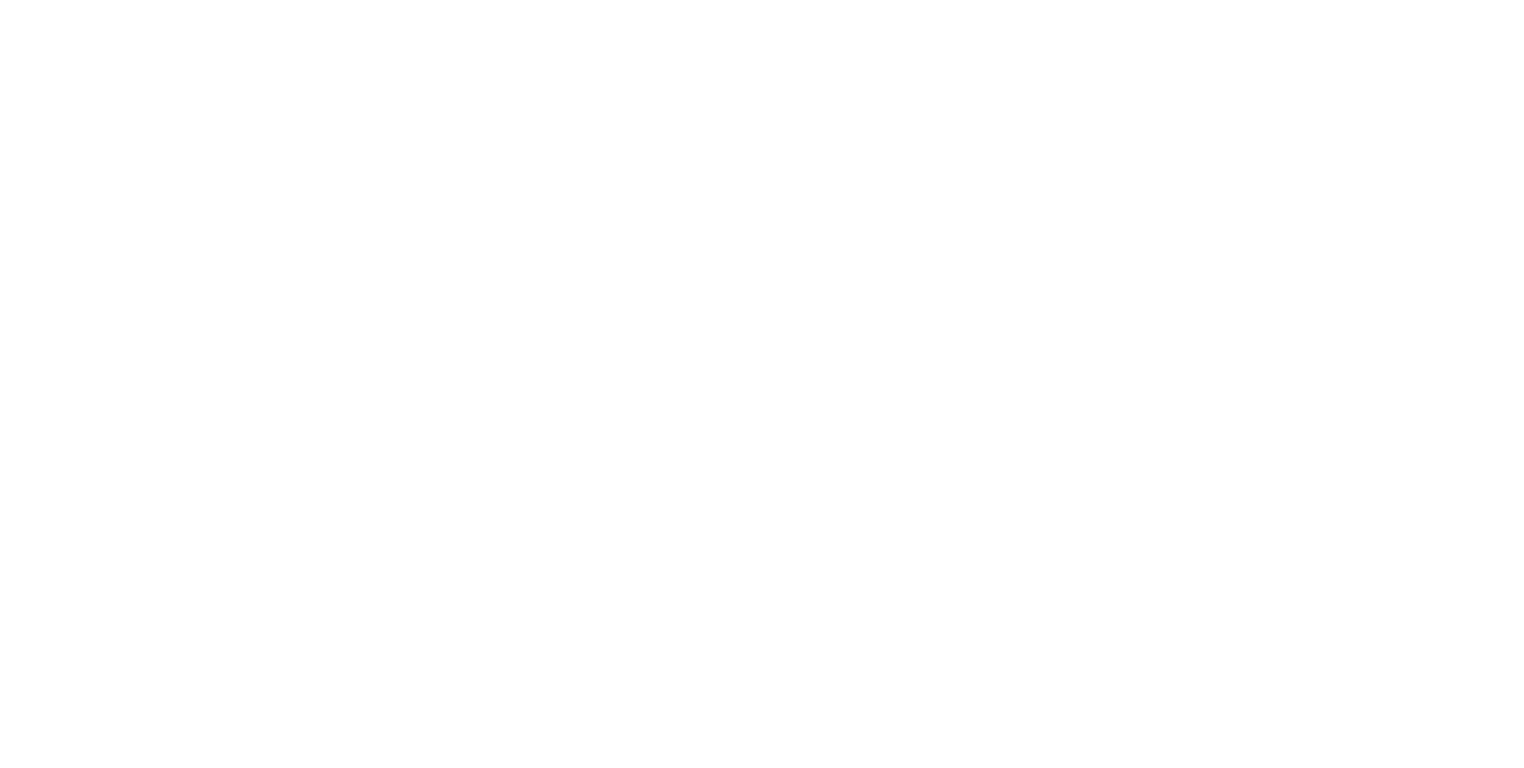
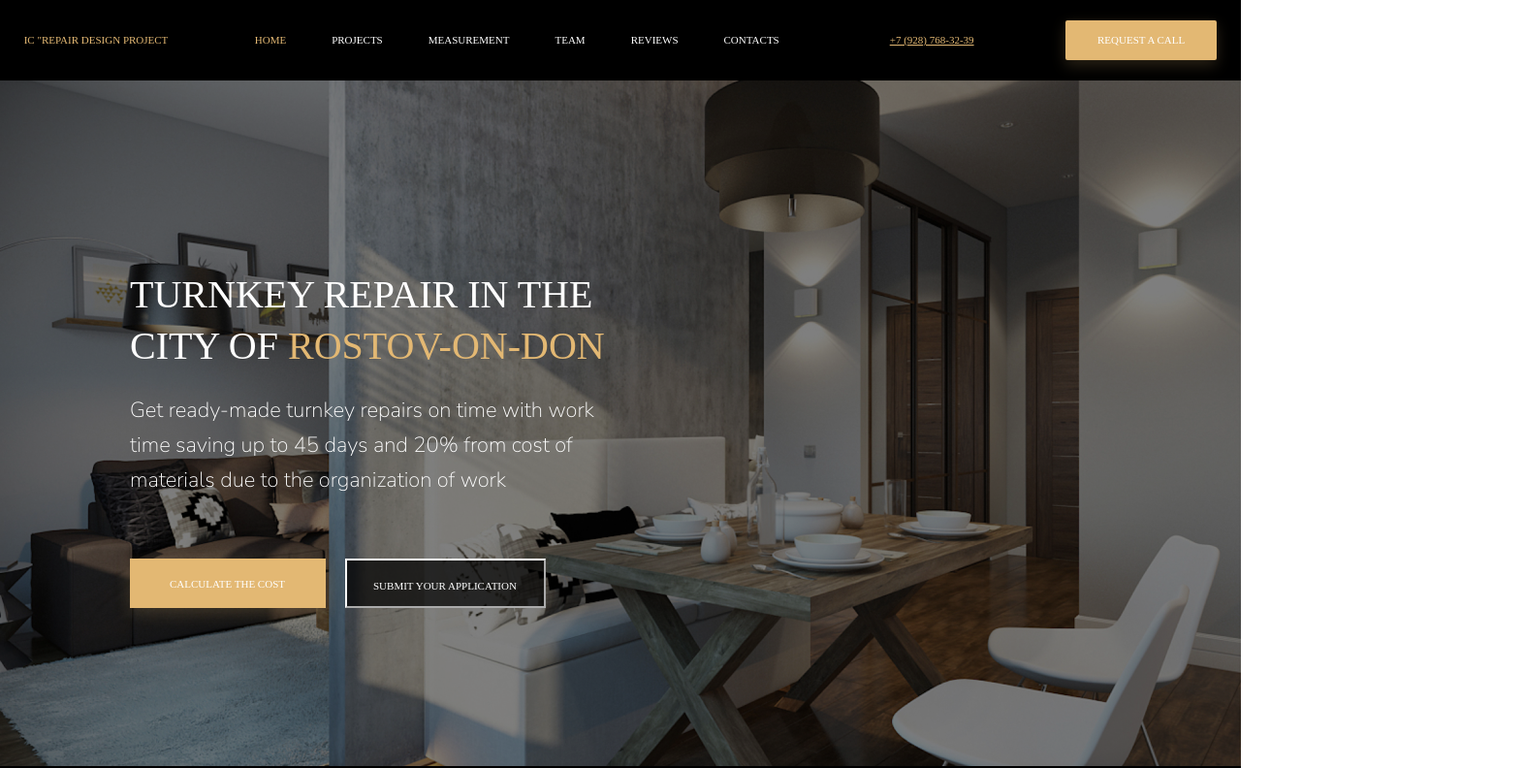
Before and after one commit to mishaShalkow/projectLine, a plain HTML site: page index.html in a window 1280 px wide. Shown: the top 792 px of the page at 97% size, 1572 px wide, since content can reach past the window. Drawn offline with Linux system fonts and the light colour scheme.

Commit message:
Add files via upload

```diff
--- /dev/null
+++ b/css/styles.css
@@ -0,0 +1,219 @@
+@font-face {
+    src: url("../fonts/NunitoSans-ExtraLight.ttf");
+    font-family: "NunitoSans ExtraLight";
+}
+
+body {
+    margin: 0;
+    font-family: 'Nunito Sans', Arial;
+    max-width: 1440px;
+}
+
+body * {
+    box-sizing: border-box;
+}
+
+.title {
+    text-transform: uppercase;
+    font-weight: 400;
+    line-height: 1.3;
+    margin: 0;
+    font-family: 'Yeseva One';
+}
+
+.container {
+    margin: 0 auto;
+}
+
+.button {
+    font-family: 'Nunito Sans';
+    font-size: 11px;
+    line-height: 15px;
+    text-align: center;
+    color: #FFFFFF;
+    text-transform: uppercase;
+}
+
+.button_header {
+    background: #E3B873;
+    box-shadow: 0px 5px 15px rgba(227, 184, 115, 0.2);
+    border-radius: 2px;
+    border: 0;
+    outline: 0;
+    margin: 0;
+    padding: 13px 33px;
+}
+
+.logo {
+    color: #E3B873;
+    font-family: 'Nunito Sans';
+    font-size: 11px;
+    line-height: 15px;
+    text-transform: uppercase;
+}
+
+.header {
+    background-color:black;
+}
+
+.header-content {
+    display: flex;
+    justify-content: space-around;
+    height: 83px;
+    align-items: center;
+}
+
+.header-navigation{
+    list-style: none;
+    display: flex;
+}
+
+.header-navigation__item{
+    margin-right: 47px;
+    font-family: 'Nunito Sans';
+    font-size: 11px;
+    line-height: 15px;
+}
+
+.header-navigation__phone {
+    font-family: 'Nunito Sans';
+    font-size: 11px;
+    line-height: 15px;
+    text-align: right;
+    text-decoration-line: underline;
+    color: #E3B873;
+    margin-left: 67px;
+    padding-right: 45px;
+}
+
+.home {
+    color: #E3B873;
+}
+
+.header-navigation__item a {
+    text-decoration: none;
+    color: white;
+}
+
+.icon1 {
+    background-image: url('../images/icon1.jpg');
+    background-size: cover;
+    height: 707px;
+    padding-top: 194px;
+    padding-right: 627px;
+    padding-left: 134px;
+    padding-bottom: 408px;
+    position: relative;
+    max-width: 1440px;
+}
+
+.icon1-ten {
+    content: '';
+    position: absolute;
+    top: 0;
+    left: 0;
+    right: 0;
+    bottom: 0;
+    background: rgb(0, 0, 0, 0.5);
+    max-width: 1440px;
+}
+
+.icon-cont {
+    width: 1438px;
+    height: 707px;
+    position: absolute;
+    z-index: 1;
+}
+
+.icon1_span {
+    color: #E3B873;
+}
+
+.title_block {
+    color: #FFFFFF;
+    line-height: 40px;
+    width: 676px;
+    font-size: 40px;
+    line-height: 53px
+}
+
+.txt-block {
+    font-family: 'NunitoSans ExtraLight';
+    color: #FFFFFF;
+    font-size: 22px;
+    line-height: 36px;
+    width: 504px;
+}
+
+.block_container {
+    width: 676.11px;
+    height: 305px;
+    margin: 0;
+}
+
+.icon_button {
+    font-family: 'Nunito Sans';
+    padding-top: 60px;
+    position: absolute;
+    padding-top: 41px;
+}
+
+.icon_button1 {
+    padding: 19px 42px 20px 41px;
+    margin-right: 20px;
+    text-align: center;
+    color: white;
+    border: 0;
+    outline: 0;
+    height: 51px;
+    background: #E3B873;
+    box-shadow: 0px 5px 15px rgba(227, 184, 115, 0.2);
+}
+
+.icon_button2 {
+    position: absolute;
+    width: 207px;
+    height: 51px;
+    padding: 19px 23px 20px 22px;
+    background: rgba(0, 0, 0, 0.7);
+    color: white;
+    border-color: white;
+}
+
+.project {
+    background: black;
+}
+
+.title_step2 {
+    display: flex;
+    justify-content: flex-end;
+    width: 1440px;
+    height: 1074px;
+    padding-top: 107px;
+    padding-right: 134px;
+    padding-left: 626px;
+}
+
+.h_step2 {
+    margin-right: 61px;
+    font-size: 14px;
+    line-height: 19px;
+    text-transform: uppercase;
+    color: #E3B873;
+
+}
+
+.h2_step2 {
+    margin-right: 61px;
+    font-size: 14px;
+    line-height: 19px;
+    text-transform: uppercase;
+    color: rgba(255, 255, 255, 0.3);
+}
+
+.h3_step2 {
+    font-size: 14px;
+    line-height: 19px;
+    text-transform: uppercase;
+    color: rgba(255, 255, 255, 0.3);
+}
--- a/index.html
+++ b/index.html
@@ -4,9 +4,55 @@
     <meta charset="UTF-8">
     <meta http-equiv="X-UA-Compatible" content="IE=edge">
     <meta name="viewport" content="width=device-width, initial-scale=1.0">
+    <link rel="stylesheet" type="text/css" href="./css/styles.css">
     <title>Document</title>
 </head>
 <body>
-
+    <header class="header">
+        <div class="container header-content">
+            <div class="logo">
+                IC "Repair Design Project
+            </div>
+            <nav>
+                <ul class="header-navigation">
+                    <li class="header-navigation__item "><a href="#"><span class="home">HOME</span></a></li>
+                    <li class="header-navigation__item"><a href="#">PROJECTS</a></li>
+                    <li class="header-navigation__item"><a href="#">MEASUREMENT</a></li>
+                    <li class="header-navigation__item"><a href="#">TEAM</a></li>
+                    <li class="header-navigation__item"><a href="#">REVIEWS</a></li>
+                    <li class="header-navigation__item"><a href="#">CONTACTS</a></li>
+                    <a href="+7 (928) 768-32-39" class="header-navigation__phone">+7 (928) 768-32-39</a>
+                </ul>
+            </nav>
+            <button class="button button_header">Request a call</button>
+        </div>
+    </header>
+    <main>
+        <section class="icon1">
+            <div class="container icon-cont">
+                <div class="block_container">
+                    <h1 class="title title_block">Turnkey Repair in the<br> city of <span class="icon1_span">Rostov-on-Don</span></h1>
+                    <p class="txt-block"> Get ready-made turnkey repairs on time with work time saving up to 45 days and 20% from cost of materials due to the organization of work</p>
+                    <div class="icon_button">
+                    <button class="button icon_button1">CALCULATE THE COST</button>
+                    <button class="button icon_button2">SUBMIT YOUR APPLICATION</button>
+                     </div>
+                 </div>
+            </div>
+            <div class="icon1-ten"></div>
+        </section>
+        <section class="project">
+            <div class="container container_step2">
+                <div class="title title_step2">
+                    <h1 class="h_step2">Rostov-on-Don, Admiral</h1>
+                    <h1 class="h2_step2">Sochi Thieves</h1>
+                    <h1 class="h3_step2">Rostov-on-Don Patriotic</h1>
+                </div>
+                <div class="title title_step2">
+                    <h1 class="h1_logo">Completed projects</h1>
+                </div>
+            </div>
+        </section>
+    </main>
 </body>
 </html>
```
Also changed, not shown: fonts/NunitoSans-ExtraLight.ttf (added), images/icon1.jpg (added), images/step.png (added).
